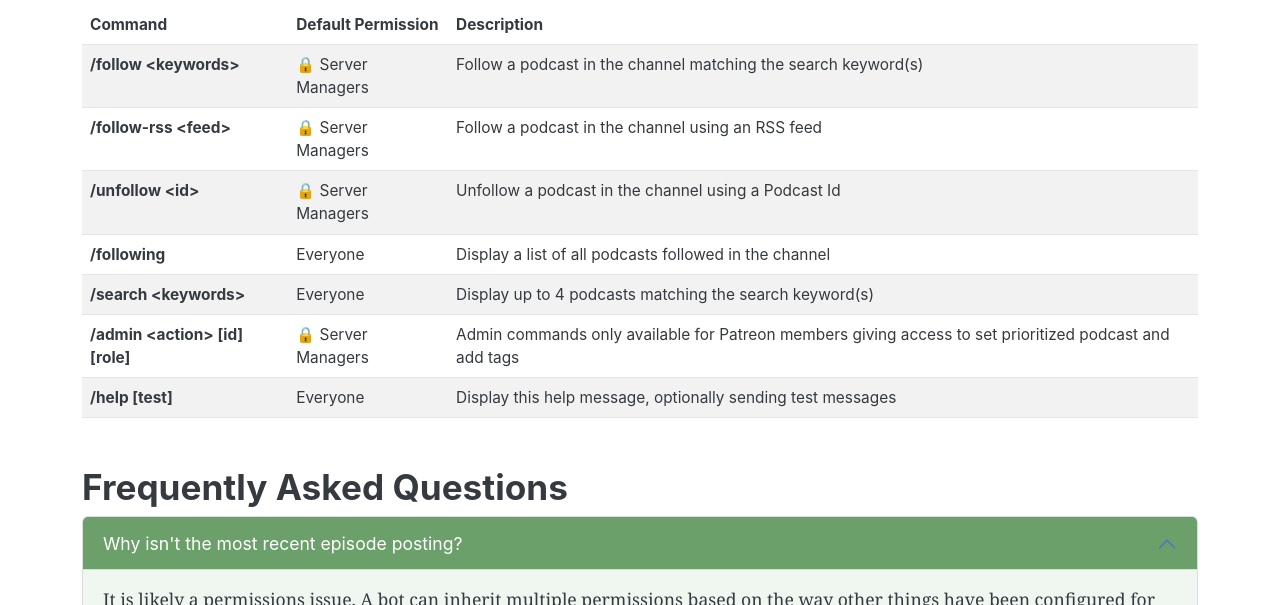
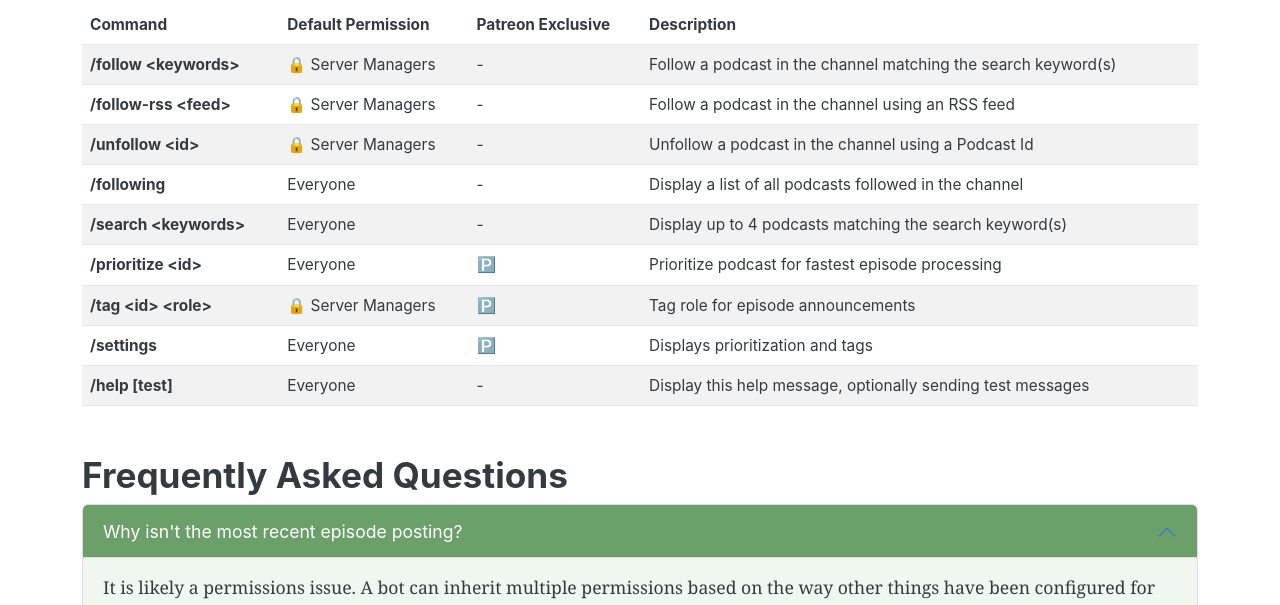
Before and after one commit to jimlind/AnnounceCast, a plain HTML site: page docs/index.html in a window 1280 px wide. Shown: the part 676-1281 px from the top of the page. Drawn offline with nearby package versions, Linux system fonts and the light colour scheme.

Commit message:
doc: put tags in the public feed

```diff
--- a/docs/index.html
+++ b/docs/index.html
@@ -63,6 +63,7 @@
         <tr>
             <th scope="col">Command</th>
             <th scope="col">Default Permission</th>
+            <th scope="col">Patreon Exclusive</th>
             <th scope="col">Description</th>
         </tr>
         </thead>
@@ -70,38 +71,55 @@
         <tr>
             <th scope="row">/follow &lt;keywords&gt;</th>
             <td>🔒 Server Managers</td>
+            <td>-</td>
             <td>Follow a podcast in the channel matching the search keyword(s)</td>
         </tr>
         <tr>
             <th scope="row">/follow-rss &lt;feed&gt;</th>
             <td>🔒 Server Managers</td>
+            <td>-</td>
             <td>Follow a podcast in the channel using an RSS feed</td>
         </tr>
         <tr>
             <th scope="row">/unfollow &lt;id&gt;</th>
             <td>🔒 Server Managers</td>
+            <td>-</td>
             <td>Unfollow a podcast in the channel using a Podcast Id</td>
         </tr>
         <tr>
             <th scope="row">/following</th>
             <td>Everyone</td>
+            <td>-</td>
             <td>Display a list of all podcasts followed in the channel</td>
         </tr>
         <tr>
             <th scope="row">/search &lt;keywords&gt;</th>
             <td>Everyone</td>
+            <td>-</td>
             <td>Display up to 4 podcasts matching the search keyword(s)</td>
         </tr>
         <tr>
-            <th scope="row">/admin &lt;action&gt; [id] [role]</th>
+            <th scope="row">/prioritize &lt;id&gt;</th>
+            <td>Everyone</td>
+            <td>🅿️</td>
+            <td>Prioritize podcast for fastest episode processing</td>
+        </tr>
+        <tr>
+            <th scope="row">/tag &lt;id&gt; &lt;role&gt;</th>
             <td>🔒 Server Managers</td>
-            <td>Admin commands only available for Patreon members giving access to set prioritized podcast and add
-                tags
-            </td>
+            <td>🅿️</td>
+            <td>Tag role for episode announcements</td>
+        </tr>
+        <tr>
+            <th scope="row">/settings</th>
+            <td>Everyone</td>
+            <td>🅿️</td>
+            <td>Displays prioritization and tags</td>
         </tr>
         <tr>
             <th scope="row">/help [test]</th>
             <td>Everyone</td>
+            <td>-</td>
             <td>Display this help message, optionally sending test messages</td>
         </tr>
         </tbody>
```
